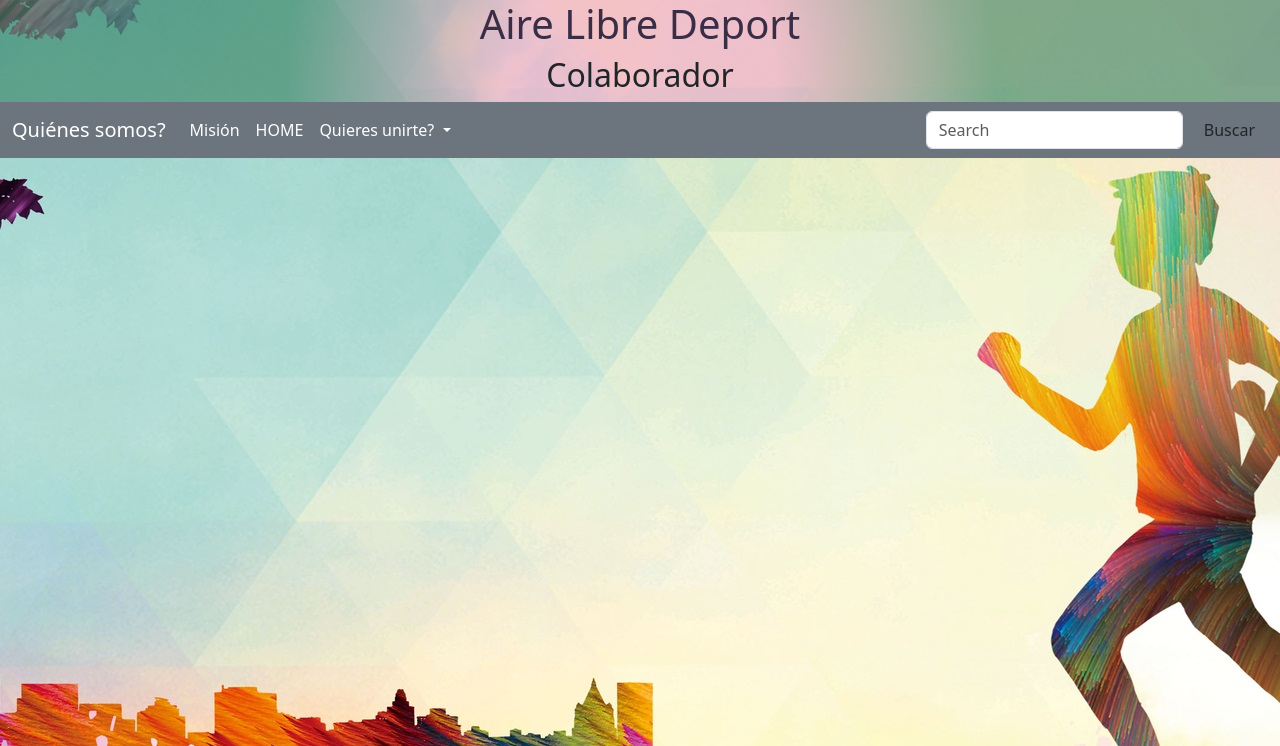
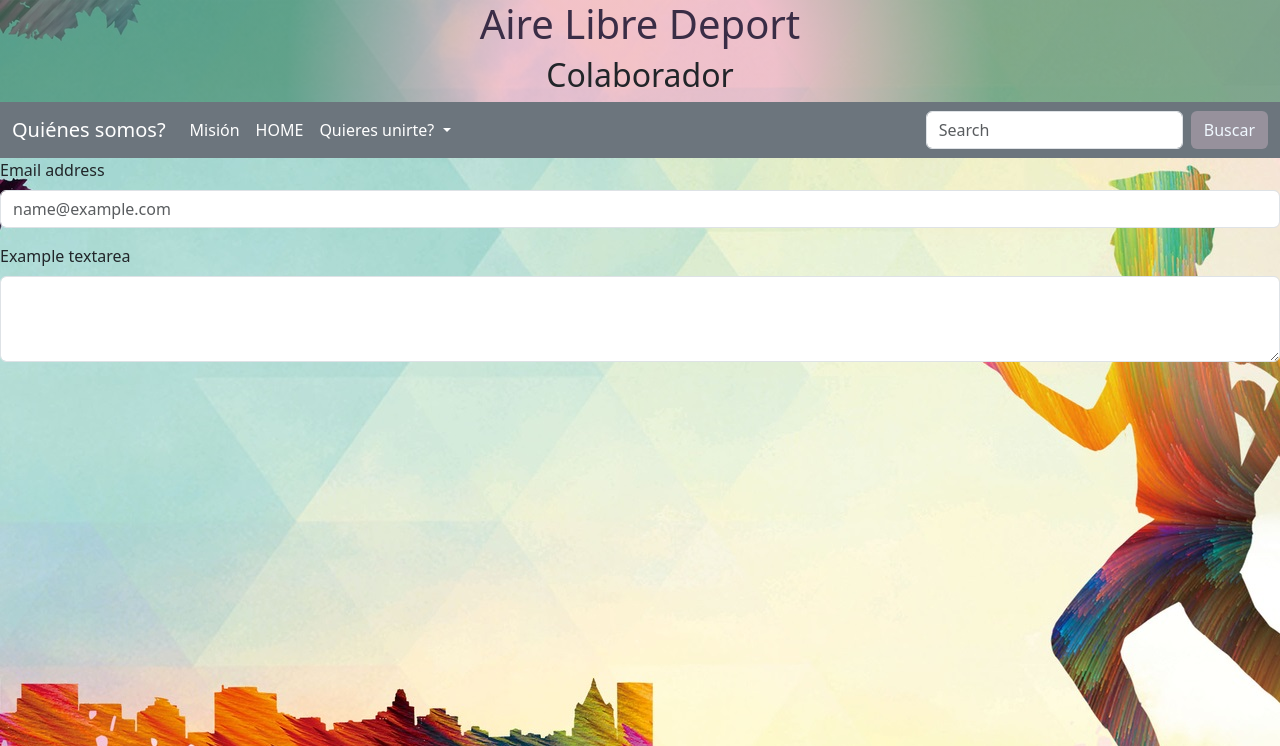
Before and after one commit to Lulamaldonado/Deportesaireproyecto, a website: page paginas/colaborador2.html in a window 1280 px wide. Shown: the top 746 px of the page. Drawn offline with nearby package versions, Linux system fonts and the light colour scheme.

Commit message:
lenguaje/resposive

```diff
--- a/paginas/colaborador2.html
+++ b/paginas/colaborador2.html
@@ -68,6 +68,19 @@
         </nav>
   </header>
 
+  <main>
+
+    <div class="mb-3">
+      <label for="exampleFormControlInput1" class="form-label">Email address</label>
+      <input type="email" class="form-control" id="exampleFormControlInput1" placeholder="name@example.com">
+    </div>
+    <div class="mb-3">
+      <label for="exampleFormControlTextarea1" class="form-label">Example textarea</label>
+      <textarea class="form-control" id="exampleFormControlTextarea1" rows="3"></textarea>
+    </div>
+
+  </main>
+
 
 
 
--- a/scss/_header.scss
+++ b/scss/_header.scss
@@ -8,6 +8,11 @@ header {
         font-weight: normal;
         text-align: center;
     }
+}
+
+.colorPropio {
+    color: aliceblue;
+    background-color: rgb(151, 145, 156);
 }
 
 
--- a/scss/main.scss
+++ b/scss/main.scss
@@ -1,5 +1,5 @@
 .imagSelec {
-    opacity: 0.5;
+    opacity: 0.8;
     border-radius: 2%;
 }
 
@@ -8,3 +8,8 @@
     border: solid white 2px;
 
 }
+
+
+img:hover{
+    transform: scale(0.7);
+}
```
Also changed, not shown: index.html (+6 -5 lines), estilo/luEstilo.css, fotos/Captura de pantalla 2023-09-18 170221.jpg (deleted), fotos/Nado1.jpg (deleted), fotos/nado2.jpg, 1 other file.
